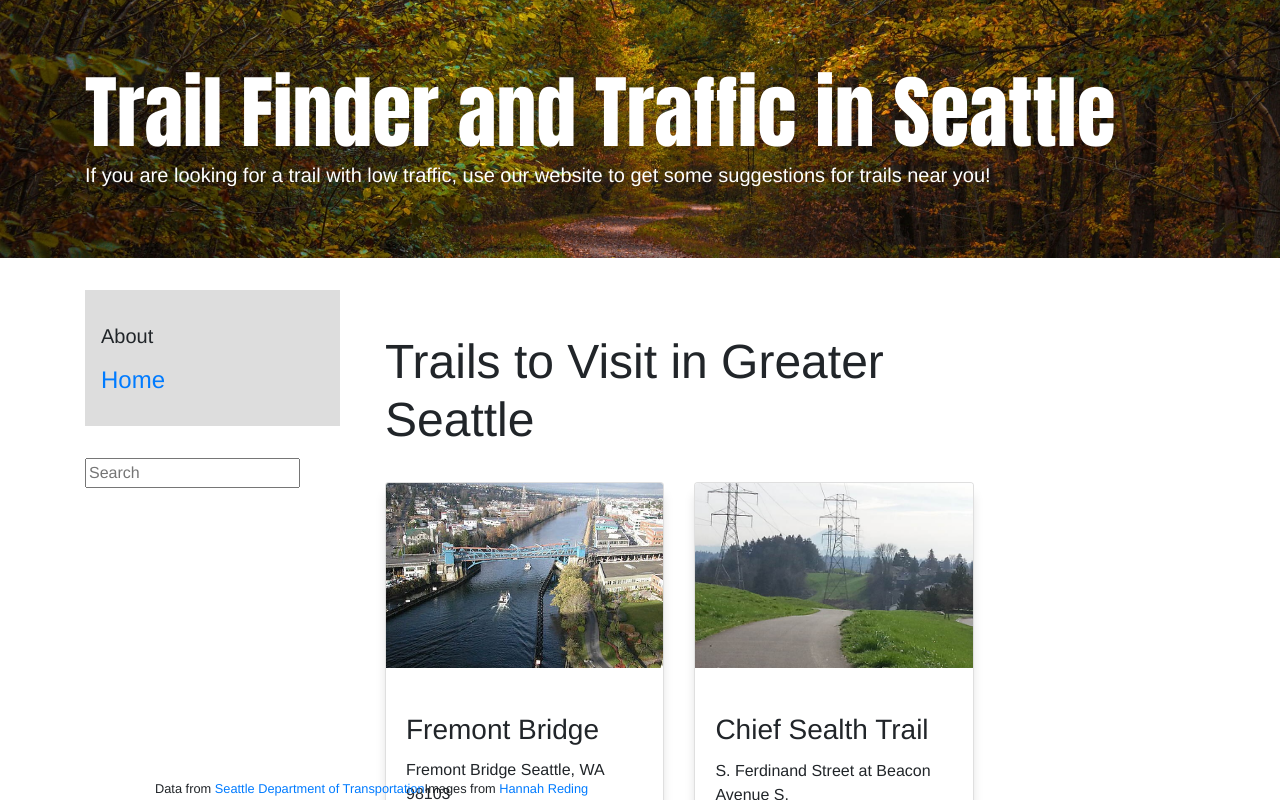
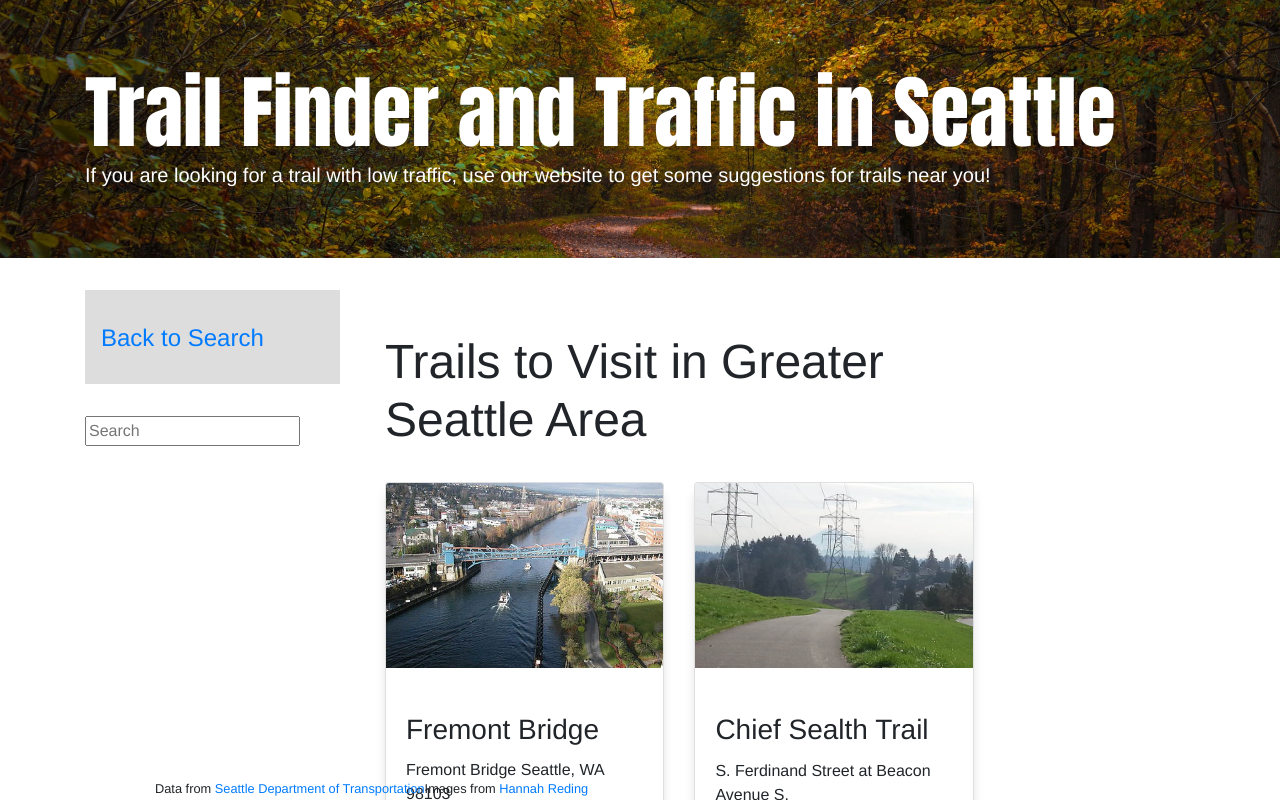
Before and after one commit to info340-au20/project-2-kshruti99, a React (Create React App) app: page / in a window 1280 px wide. Shown: the top 800 px of the page. Built offline with nearby package versions, Linux system fonts and the light colour scheme.

Commit message:
nav changed

```diff
--- a/src/App.js
+++ b/src/App.js
@@ -75,9 +75,9 @@ function App(props) {
 function AboutNav() {
   return (
     <nav id="aboutLinks">
-      <h2>About</h2>
+
       <ul className="list-unstyled">
-        <li><NavLink exact to="/" activeClassName="activeLink">Home</NavLink></li>
+        <li><NavLink exact to="/" activeClassName="activeLink">Back to Search</NavLink></li>
         {/*<li><NavLink to="/AboutTrail" activeClassName="activeLink">Specific Trail</NavLink></li>*/}
       </ul>
     </nav>
@@ -132,7 +132,7 @@ export function TrailList(props) {
 
   return (
     <div id="trailList" className="col-9">
-      <h2>Trails to Visit in Greater Seattle</h2>
+      <h2>Trails to Visit in Greater Seattle Area</h2>
       <div className="card-deck">
         {deck}
       </div>
```
Also changed, not shown: 1 other file (tests, documents, lock files or other folders).
